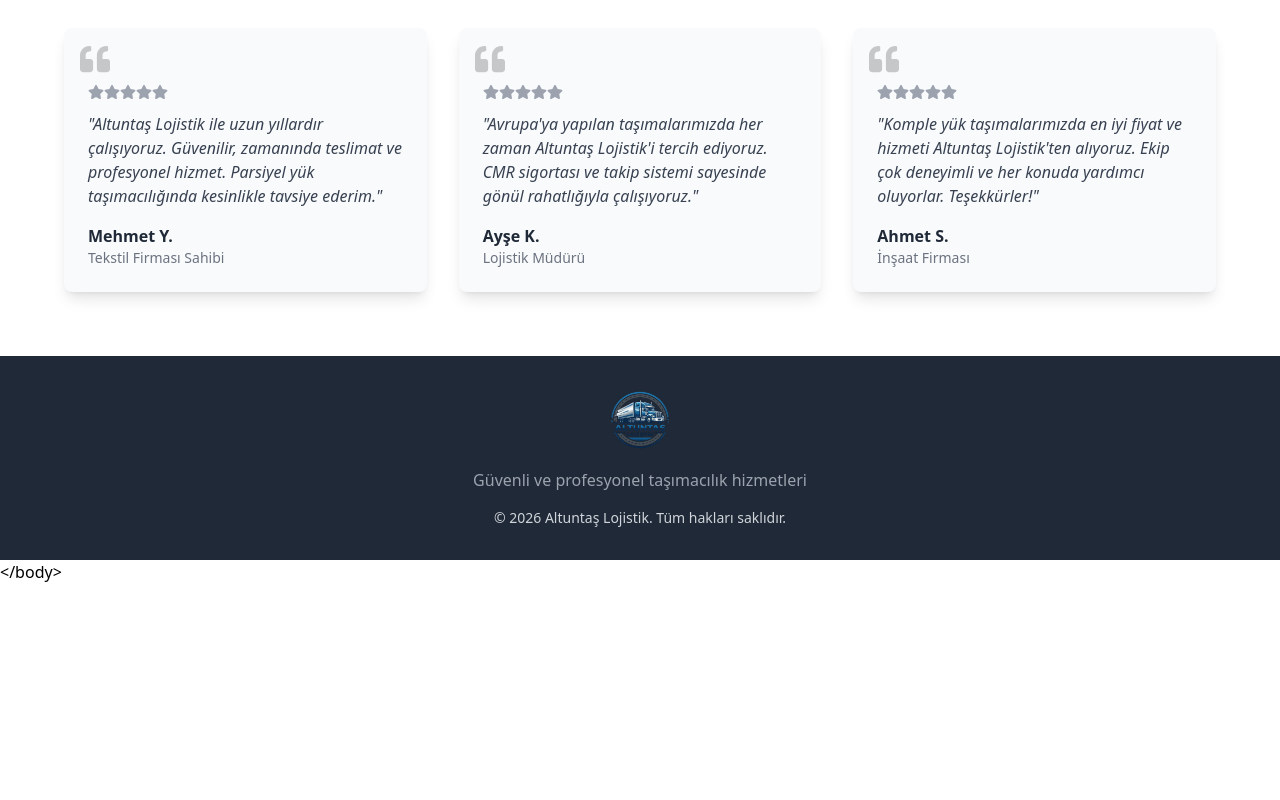
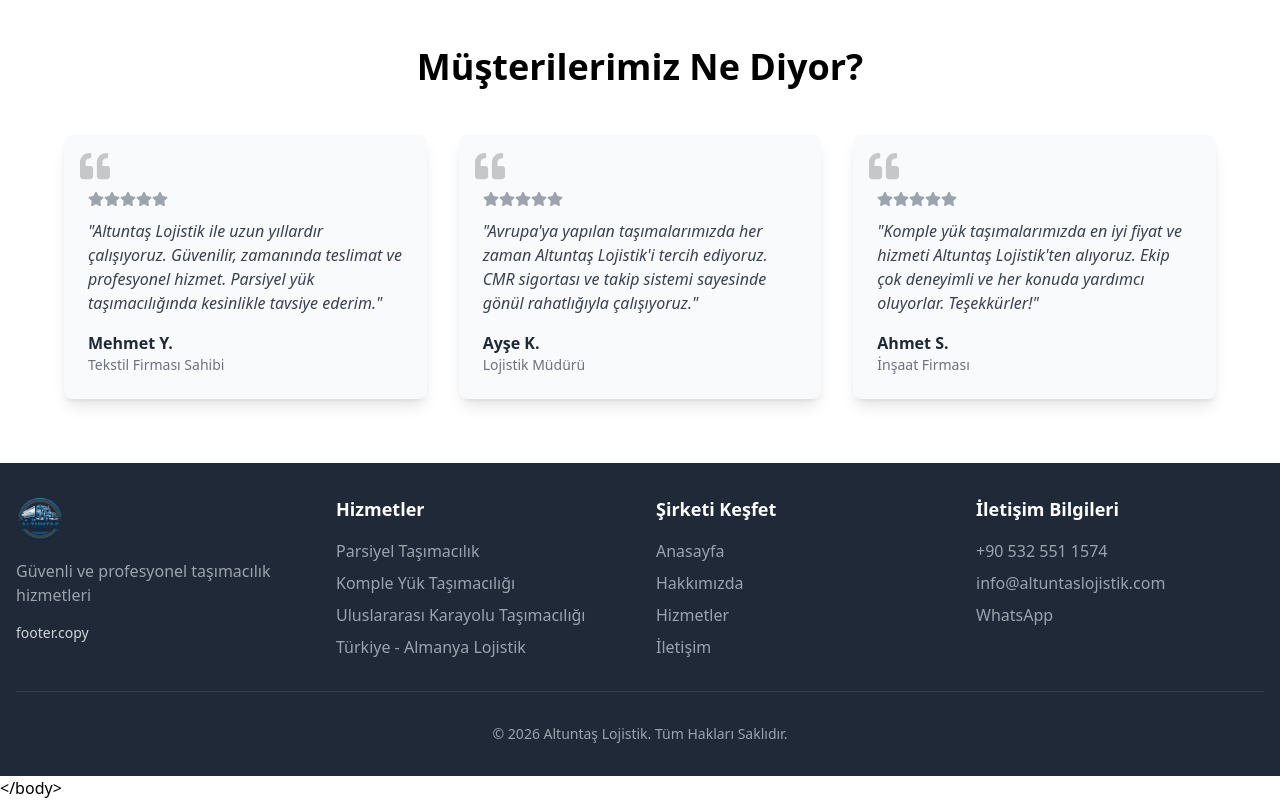
Before and after one commit to AltCemal/ALTUNTAS-LOJ-ST-K, a React (Vite) app: page / in a window 1280 px wide. Shown: the part 1698-2498 px from the top of the page. Before the commit the page ends 2282 px from the top, so only its background shows below. Built offline with nearby package versions, Linux system fonts and the light colour scheme.

Commit message:
SEO: Hafta 1 - Internal linking strategy (footer nav, home CTAs, service links)

```diff
--- a/src/App.tsx
+++ b/src/App.tsx
@@ -497,10 +497,12 @@
           <div className="container mx-auto px-4">
             <div className="max-w-4xl mx-auto text-gray-700 text-lg leading-relaxed space-y-6">
               <p>{t('home.page.p1')}</p>
-              <h2 className="text-2xl font-bold text-gray-900">{t('home.page.s1.title')}</h2>
-              <p>{t('home.page.s1.p1')}</p>
-              <h2 className="text-2xl font-bold text-gray-900">{t('home.page.s2.title')}</h2>
-              <p>{t('home.page.s2.p1')}</p>
+              <h2 className="text-2xl font-bold text-gray-900 mb-4">{t('home.page.s1.title')}</h2>
+              <p className="mb-4">{t('home.page.s1.p1')}</p>
+              <p className="mb-6"><Link to="/hizmetler" className="text-primary font-semibold hover:underline">{t('nav.services')} →</Link></p>
+              <h2 className="text-2xl font-bold text-gray-900 mb-4">{t('home.page.s2.title')}</h2>
+              <p className="mb-4">{t('home.page.s2.p1')}</p>
+              <p><Link to="/hakkimizda" className="text-primary font-semibold hover:underline">{t('nav.about')} →</Link></p>
             </div>
           </div>
         </section>
@@ -970,19 +972,60 @@
 
       {/* Footer */}
       <footer className="bg-gray-800 text-white py-8" role="contentinfo">
-        <div className="container mx-auto px-4 text-center">
-          <div className="flex items-center justify-center space-x-3 mb-4">
+        <div className="container mx-auto px-4">
+          <div className="grid md:grid-cols-4 gap-8 mb-8">
+            {/* Brand */}
+            <div>
+              <div className="flex items-center space-x-3 mb-4">
                 <picture>
                   <source srcSet="/logo.webp" type="image/webp" />
                   <img
                     src="/logo.png"
                     alt="Altuntaş Lojistik Logo"
-                className="h-16 w-auto"
+                    className="h-12 w-auto"
                   />
                 </picture>
               </div>
               <p className="text-gray-400 mb-4">{t('footer.tagline')}</p>
               <p className="text-gray-300 text-sm">{t('footer.copy')}</p>
+            </div>
+
+            {/* Services Links */}
+            <div>
+              <h4 className="text-lg font-bold mb-4">{t('nav.services')}</h4>
+              <ul className="space-y-2">
+                <li><Link to="/parsiyel-tasimacilik" className="text-gray-400 hover:text-white transition">{t('serviceLinks.partial.title')}</Link></li>
+                <li><Link to="/komple-yuk-tasimaciligi" className="text-gray-400 hover:text-white transition">{t('serviceLinks.full.title')}</Link></li>
+                <li><Link to="/uluslararasi-karayolu-tasimaciligi" className="text-gray-400 hover:text-white transition">{t('serviceLinks.international.title')}</Link></li>
+                <li><Link to="/turkiye-almanya-lojistik" className="text-gray-400 hover:text-white transition">{t('serviceLinks.germany.title')}</Link></li>
+              </ul>
+            </div>
+
+            {/* Company Links */}
+            <div>
+              <h4 className="text-lg font-bold mb-4">{t('footer.company')}</h4>
+              <ul className="space-y-2">
+                <li><Link to="/" className="text-gray-400 hover:text-white transition">{t('nav.home')}</Link></li>
+                <li><Link to="/hakkimizda" className="text-gray-400 hover:text-white transition">{t('nav.about')}</Link></li>
+                <li><Link to="/hizmetler" className="text-gray-400 hover:text-white transition">{t('nav.services')}</Link></li>
+                <li><Link to="/iletisim" className="text-gray-400 hover:text-white transition">{t('nav.contact')}</Link></li>
+              </ul>
+            </div>
+
+            {/* Contact Links */}
+            <div>
+              <h4 className="text-lg font-bold mb-4">{t('footer.contact')}</h4>
+              <ul className="space-y-2">
+                <li><a href="tel:+905325511574" className="text-gray-400 hover:text-white transition">+90 532 551 1574</a></li>
+                <li><a href="mailto:info@altuntaslojistik.com" className="text-gray-400 hover:text-white transition">info@altuntaslojistik.com</a></li>
+                <li><a href="https://wa.me/905325511574" target="_blank" rel="noopener noreferrer" className="text-gray-400 hover:text-white transition">WhatsApp</a></li>
+              </ul>
+            </div>
+          </div>
+
+          <div className="border-t border-gray-700 pt-8 text-center">
+            <p className="text-gray-400 text-sm">&copy; 2026 Altuntaş Lojistik. Tüm Hakları Saklıdır.</p>
+          </div>
         </div>
       </footer>
 
--- a/src/locales/tr.ts
+++ b/src/locales/tr.ts
@@ -239,7 +239,8 @@
   'form.submit': 'WhatsApp ile Gönder',
 
   'footer.tagline': 'Güvenli ve profesyonel taşımacılık hizmetleri',
-  'footer.copy': '© 2026 Altuntaş Lojistik. Tüm hakları saklıdır.',
+  'footer.company': 'Şirketi Keşfet',
+  'footer.contact': 'İletişim Bilgileri',
   'whatsapp.tooltip': 'Hemen Yaz',
 }
 
```
Lines whose indentation alone changed are shown as unchanged.
